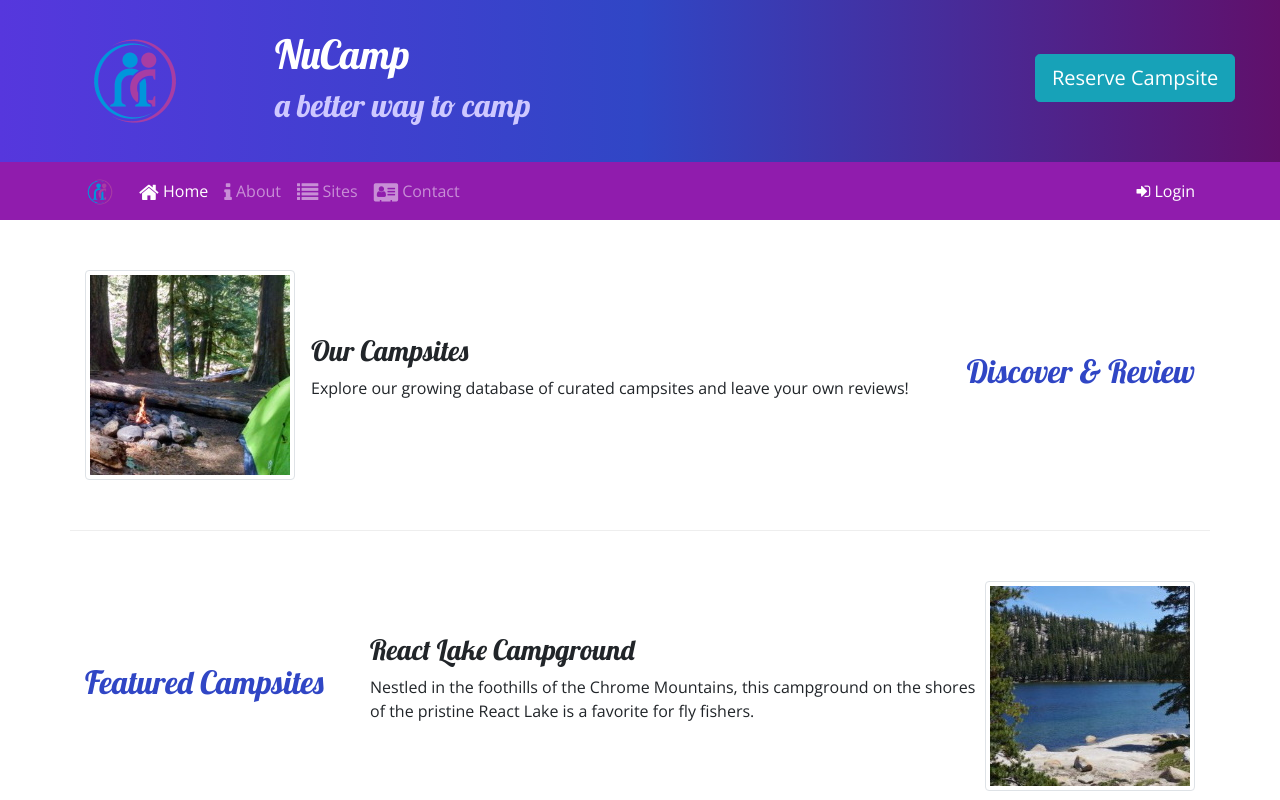
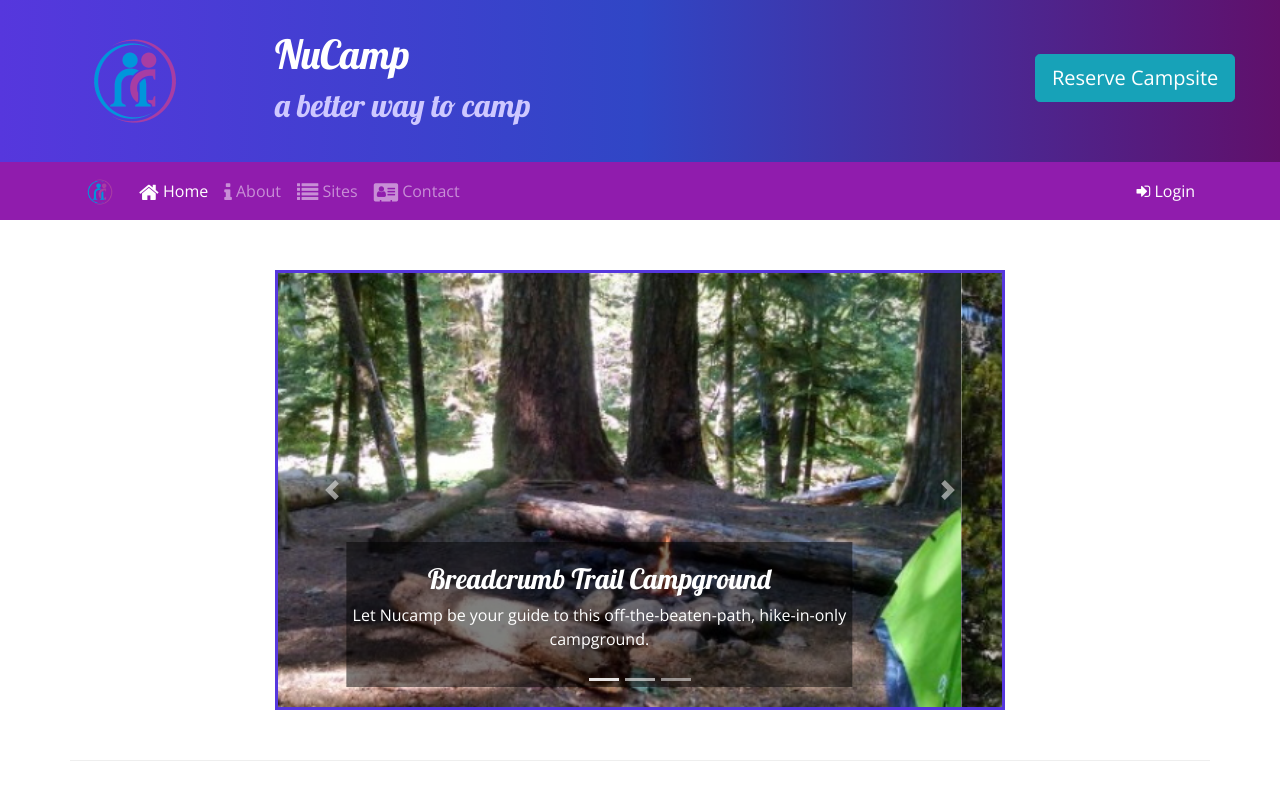
Before and after one commit to j-Arez/Nucamp-Site, a website: page index.html in a window 1280 px wide. Shown: the top 800 px of the page. Drawn offline with nearby package versions, Linux system fonts and the light colour scheme.

Commit message:
Added a Carousel

```diff
--- a/css/styles.css
+++ b/css/styles.css
@@ -42,3 +42,11 @@ header h2{
     border-top: none;
     padding: 10px;
 }
+
+.carousel-caption{
+    background-color: rgba(0, 0, 0, 0.5);
+}
+
+.carousel{
+    border: solid #5637DD;
+}
--- a/index.html
+++ b/index.html
@@ -108,6 +108,56 @@
 
 
     <div class="container">
+        <div class="row row-content">
+            <div class="col-md-8 mx-auto">
+                <div id="homeCarousel" class="carousel slide" data-ride="carousel">
+                    <ol class="carousel-indicators">
+                        <li data-target="#homeCarousel" data-slide-to="0" class="active"></li>
+                        <li data-target="#homeCarousel" data-slide-to="1"></li>
+                        <li data-target="#homeCarousel" data-slide-to="2"></li>
+                    </ol>
+
+
+
+                    <div class="carousel-inner">
+                        <div class="carousel-item active">
+                            <img class="d-block w-100" src="images/img/breadcrumb-trail.jpg" alt="Breadcrumb Trail Campground">
+                            <div class="carousel-caption">
+                                <h3>Breadcrumb Trail Campground</h3>
+                                <p class="d-none d-sm-block"> Let Nucamp be your guide to this off-the-beaten-path, hike-in-only campground. </p>
+                            </div>
+                        </div>
+
+                        <div class="carousel-item">
+                            <img class="d-block w-100" src="images/img/react-lake.jpg" alt="React Lake Campground">
+                            <div class="carousel-caption">
+                                <h3>React Lake Campground</h3>
+                                <p class="d-none d-sm-block"> Nestled in the foothills of the Chrome Mountains, this campground on the shores
+                                    of the pristine React Lake is a favorite for fly fishers. </p>
+                            </div>
+                        </div>
+
+
+                        <div class="carousel-item">
+                            <img class="d-block w-100" src="images/img/chrome-river.jpg" alt="Chrome River Campground">
+                            <div class="carousel-caption">
+                                <h3> Chrome River Campground</h3>
+                                <p class="d-none d-sm-block"> Spend a few sunny days and starry nights beneath a canopy of old-growth firs at this
+                                    enchanting spot by the Chrome River. </p>
+                            </div>
+                        </div>
+                    </div>
+                    <a class="carousel-control-prev" href="#homeCarousel" role="button" data-slide="prev">
+                        <span class="carousel-control-prev-icon"></span>
+                        <span class="sr-only"> Previous </span>
+                    </a>
+                    <a class="carousel-control-next" href="#homeCarousel" role="button" data-slide="next">
+                        <span class="carousel-control-next-icon"></span>
+                        <span class="sr-only"> Next </span>
+                    </a>
+                </div>
+            </div>
+        </div>
         <div class="row row-content
         align-items-center">
             <div class="col-sm-4 order-sm-last col-md-3">
```
